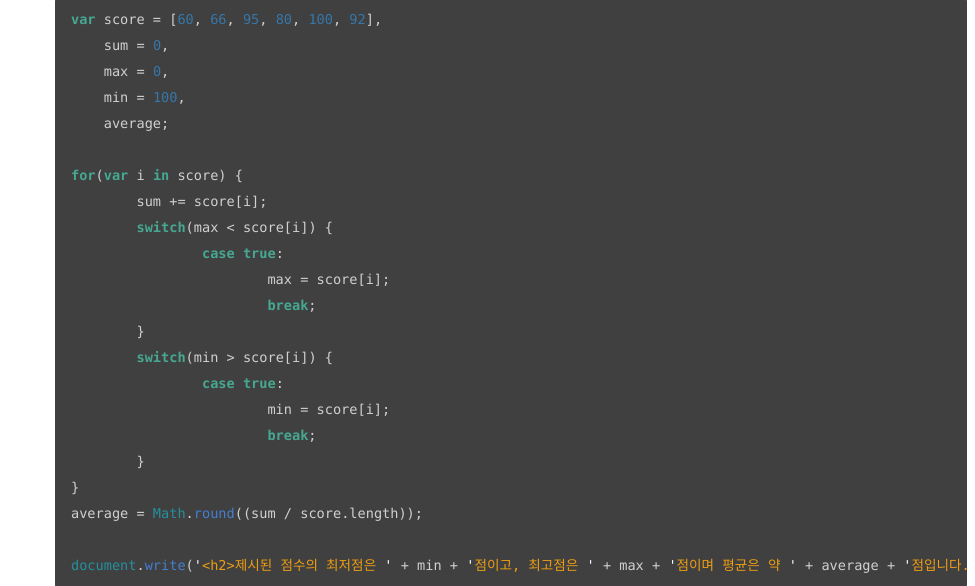
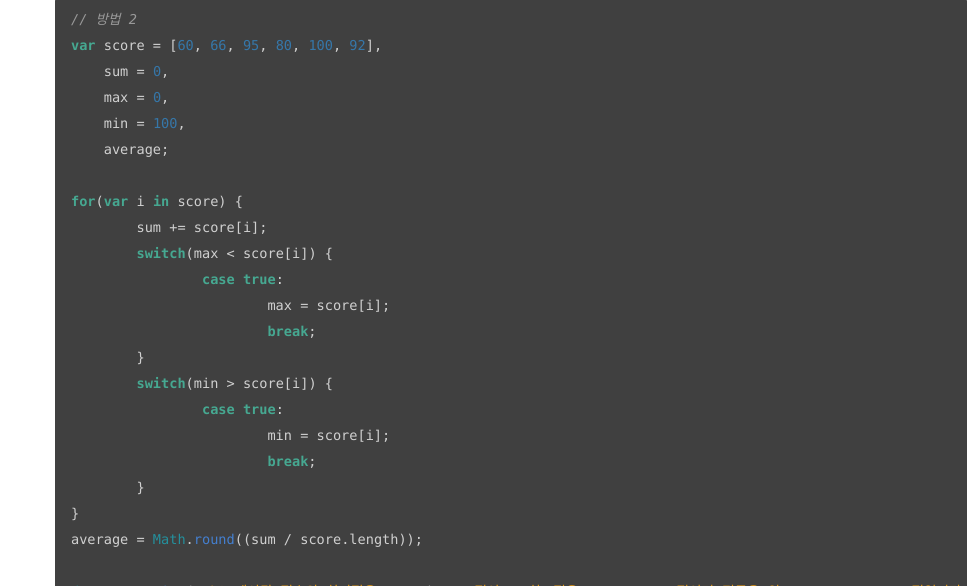
Before and after one commit to absolutelyfullycapable/absolutelyfullycapable.github.io, a Jekyll site: the page built from _posts/2021-01-15-javascript-배열-예제.md, in a window 1280 px wide and 900 px high, scrolled down 4912 px, cut to the strip 249-835 px from the top of the window. Shown: the whole strip, without its empty margins (305-1280 px from the left). Built offline with Jekyll 4.4.1, drawn with Linux system fonts in a browser that asks for light colours.

Commit message:
Update 2021-01-15-javascript-배열-예제.md

````diff
--- a/_posts/2021-01-15-javascript-배열-예제.md
+++ b/_posts/2021-01-15-javascript-배열-예제.md
@@ -162,6 +162,7 @@ document.write('<h2>평균 점수는 약 ' + aver + '점입니다.</h2>');
 ![result](https://img1.daumcdn.net/thumb/R1280x0/?scode=mtistory2&fname=https%3A%2F%2Fblog.kakaocdn.net%2Fdn%2Fcw01rr%2FbtqTDcU5Jld%2FcWsJKHkLz2QKHti2hk31S1%2Fimg.png)
 
 ```js
+// 방법 2
 var score = [60, 66, 95, 80, 100, 92],
     sum = 0,
     max = 0,
````
